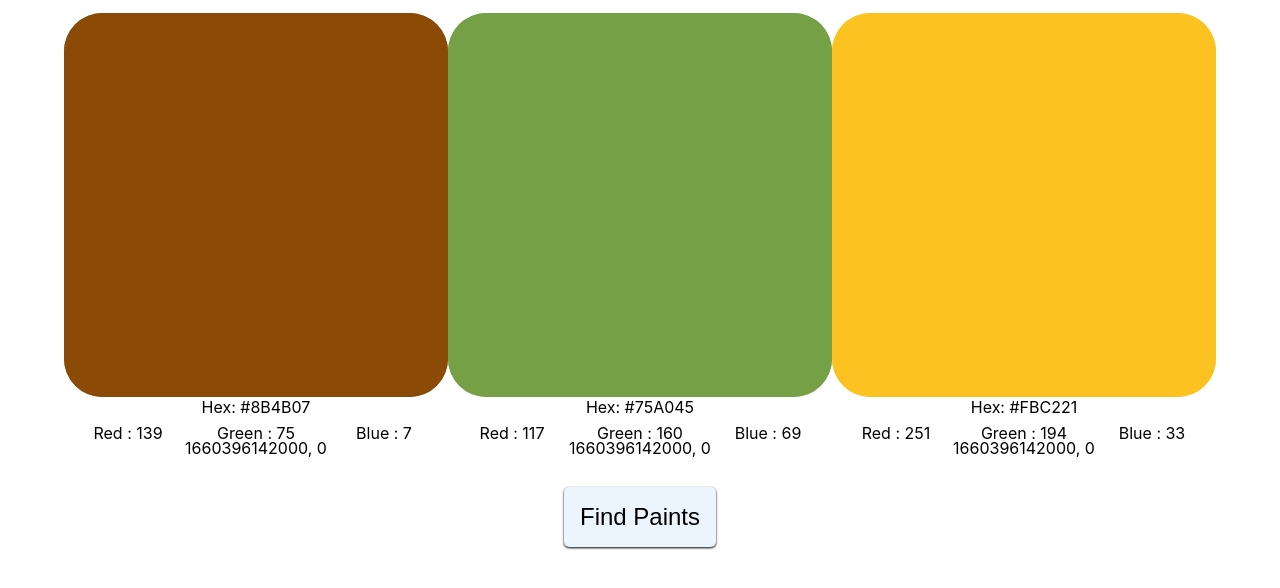
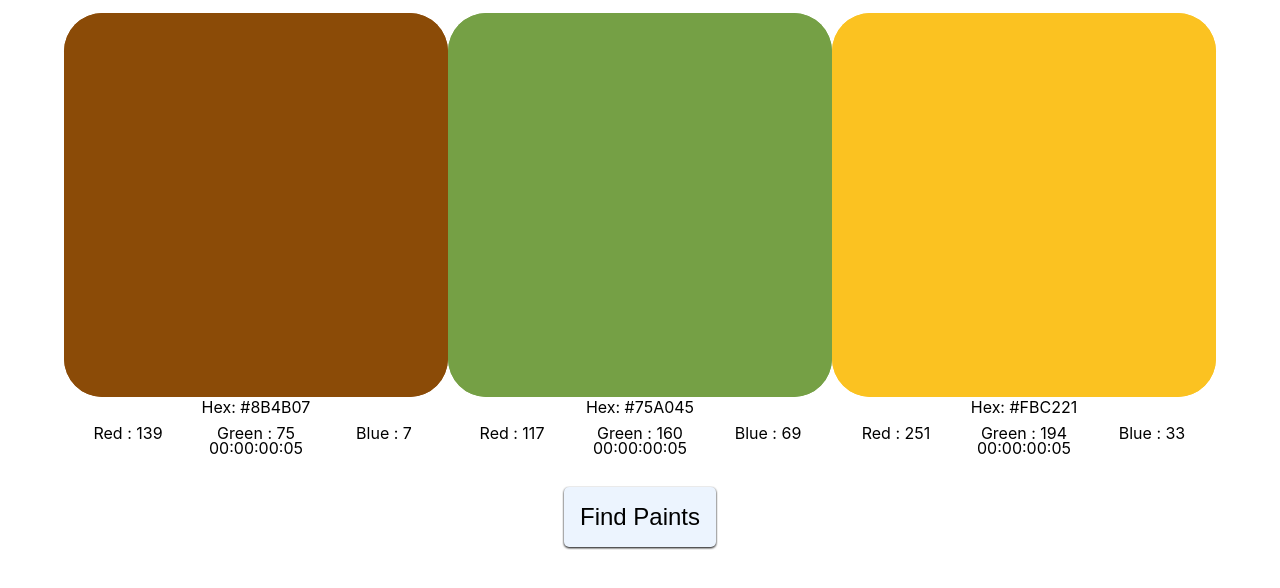
Before and after one commit to DonRomaniello/DaubNabIt, a React (Create React App) app: page / in a window 1280 px wide. Shown: the top 588 px of the page. Built offline with nearby package versions, Linux system fonts and the light colour scheme.

Commit message:
Closed in on problems.

```diff
--- a/package.json
+++ b/package.json
@@ -8,6 +8,7 @@
     "@testing-library/react": "^13.3.0",
     "@testing-library/user-event": "^14.4.3",
     "react": "^18.2.0",
+    "react-countdown": "^2.3.2",
     "react-dom": "^18.2.0",
     "react-redux": "^8.0.2",
     "react-scripts": "5.0.1",
--- a/src/app/store/timerSlice.js
+++ b/src/app/store/timerSlice.js
@@ -2,7 +2,6 @@
 
 const initialState = {
   timer: 0,
-  lastTime: Date.now(),
 }
 
 export const timerSlice = createSlice({
@@ -11,11 +10,9 @@
   reducers: {
     resetTimer: (state) => {
       state.timer = 0;
-      state.lastTime = Date.now();
     },
     incrementTimer: (state) => {
       state.timer += 1;
-      state.lastTime = Date.now();
     },
   },
 
--- a/src/components/PaintParade.js
+++ b/src/components/PaintParade.js
@@ -1,17 +1,13 @@
-import React, { useEffect, useState } from 'react';
+import React, { useState } from 'react';
+
+import Countdown from 'react-countdown';
 
 import { CSSTransition } from 'react-transition-group';
 
-import { dispatch, useSelector, useDispatch } from 'react-redux';
+import { useSelector, useDispatch } from 'react-redux';
 
 import { selectPaints } from '../app/store/paintsSlice';
 
-import { selectTimer } from '../app/store/timerSlice';
-
-import {
-  resetTimer,
-  incrementTimer,
-} from '../app/store/timerSlice'
 
 import styles from './PaintParade.module.css'
 
@@ -19,40 +15,28 @@
 
   const dispatch = useDispatch();
 
-  const msPerPaint = 1000;
+  const msPerPaint = 100;
 
   const paints = useSelector(selectPaints);
 
-  const { timer, lastTime }  = useSelector(selectTimer)
-
   const [opened, isOpened] = useState(true);
 
-  useEffect(() => {
-    dispatch(resetTimer())
-  }, [])
-
-
-  // useEffect(() => {
-  //   const callIncrement = () => {
-  //     dispatch(incrementTimer())
-  //   }
-  //   setInterval(callIncrement, msPerPaint)
-  // }, [timer, dispatch])
-
-
-
+  // const [timeNow, setTimeNow] = useState({});
 
   return (
     <div>
-
-      <CSSTransition
+      <Countdown date={Date.now() + 10000}
+       onTick={props => console.log(props)}
+      //  renderer={() => {}}
+       />
+      {/* <CSSTransition
         in={opened}
         timeout={300}
         classNames="alert"
         unmountOnExit
         // onEnter={() => setShowButton(false)}
         // onExited={() => setShowButton(true)}
-        >
+        > */}
       {/* {paints.map((paint) => {
         return (
           <div
@@ -65,9 +49,9 @@
         )
       })} */}
       <div>
-      {lastTime}, {timer}
+        {/* {timeNow.seconds} */}
       </div>
-      </CSSTransition>
+      {/* </CSSTransition> */}
     </div>
   )
 
```
Also changed, not shown: 1 other file (tests, documents, lock files or other folders).
